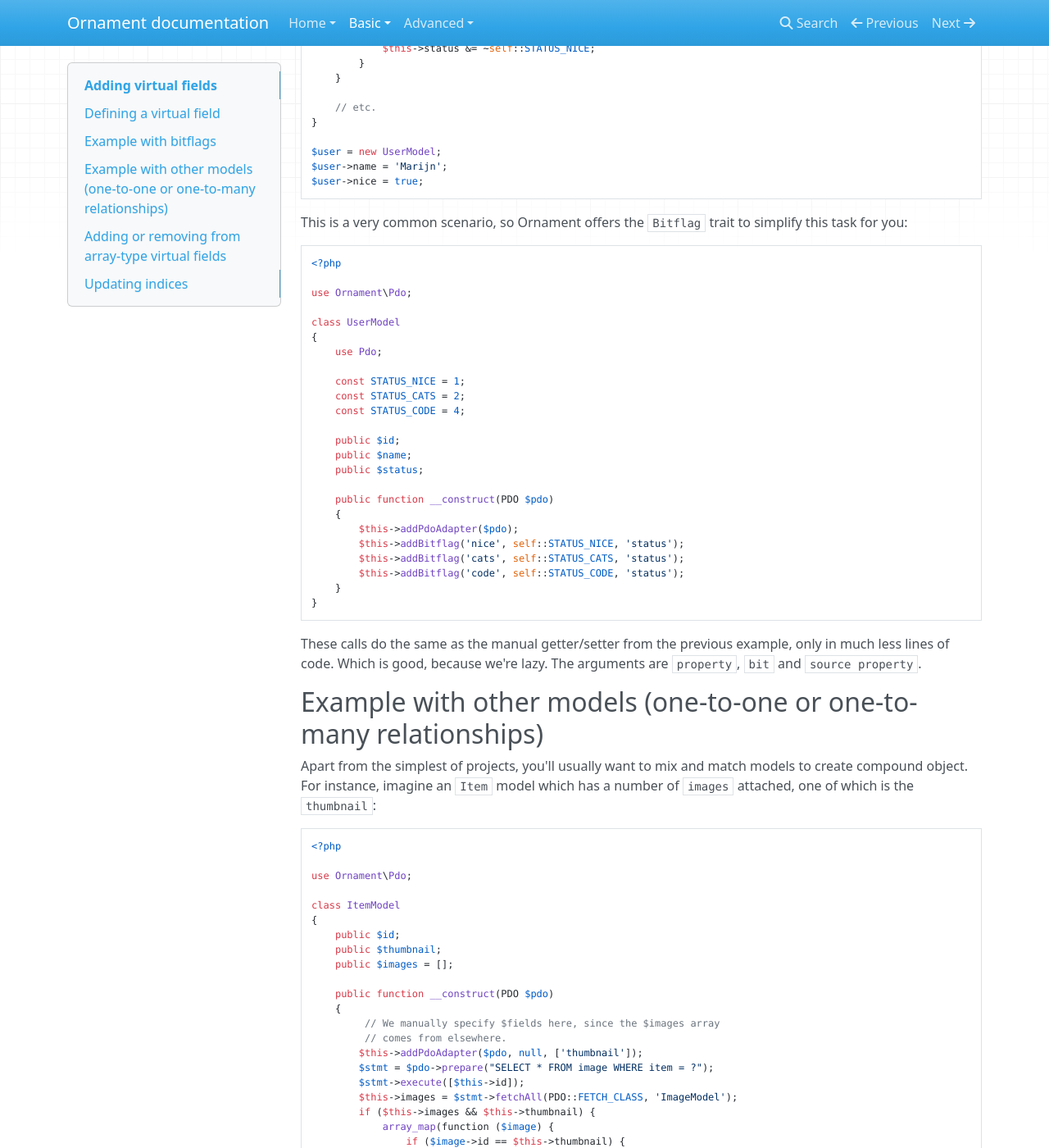
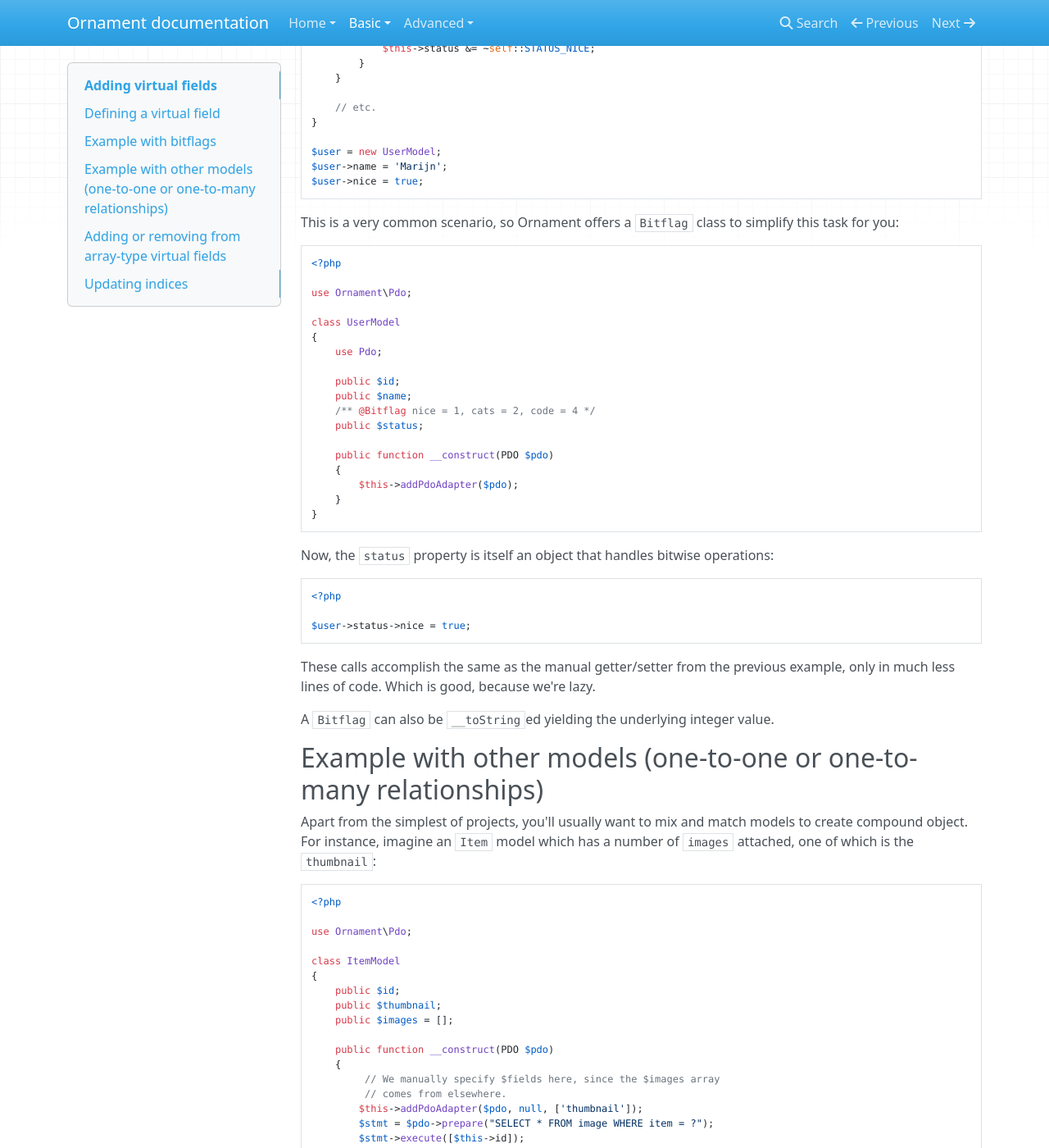
Before and after one commit to ornament-orm/ornament, an MkDocs documentation site: the page built from docs/basic/virtual.md, in a window 1280 px wide and 1400 px high, scrolled down 1498 px. Shown: the whole window at 82% size. Built offline with MkDocs 1.6.1, drawn with Linux system fonts in a browser that asks for light colours; nearby versions of some CDN libraries; old or Windows-style settings are respelled for this version of MkDocs.

Commit message:
update docs

````diff
--- a/docs/basic/virtual.md
+++ b/docs/basic/virtual.md
@@ -87,7 +87,7 @@ $user->name = 'Marijn';
 $user->nice = true;
 ```
 
-This is a very common scenario, so Ornament offers the `Bitflag` trait to
+This is a very common scenario, so Ornament offers a `Bitflag` class to
 simplify this task for you:
 
 ```php
@@ -99,27 +99,29 @@ class UserModel
 {
     use Pdo;
 
-    const STATUS_NICE = 1;
-    const STATUS_CATS = 2;
-    const STATUS_CODE = 4;
-
     public $id;
     public $name;
+    /** @Bitflag nice = 1, cats = 2, code = 4 */
     public $status;
 
     public function __construct(PDO $pdo)
     {
         $this->addPdoAdapter($pdo);
-        $this->addBitflag('nice', self::STATUS_NICE, 'status');
-        $this->addBitflag('cats', self::STATUS_CATS, 'status');
-        $this->addBitflag('code', self::STATUS_CODE, 'status');
     }
 }
 ```
 
-These calls do the same as the manual getter/setter from the previous example,
-only in much less lines of code. Which is good, because we're lazy. The
-arguments are `property`, `bit` and `source property`.
+Now, the `status` property is itself an object that handles bitwise operations:
+
+```php
+<?php
+
+$user->status->nice = true;
+```
+These calls accomplish the same as the manual getter/setter from the previous
+example, only in much less lines of code. Which is good, because we're lazy.
+
+A `Bitflag` can also be `__toString`ed yielding the underlying integer value.
 
 ## Example with other models (one-to-one or one-to-many relationships)
 Apart from the simplest of projects, you'll usually want to mix and match models
````
